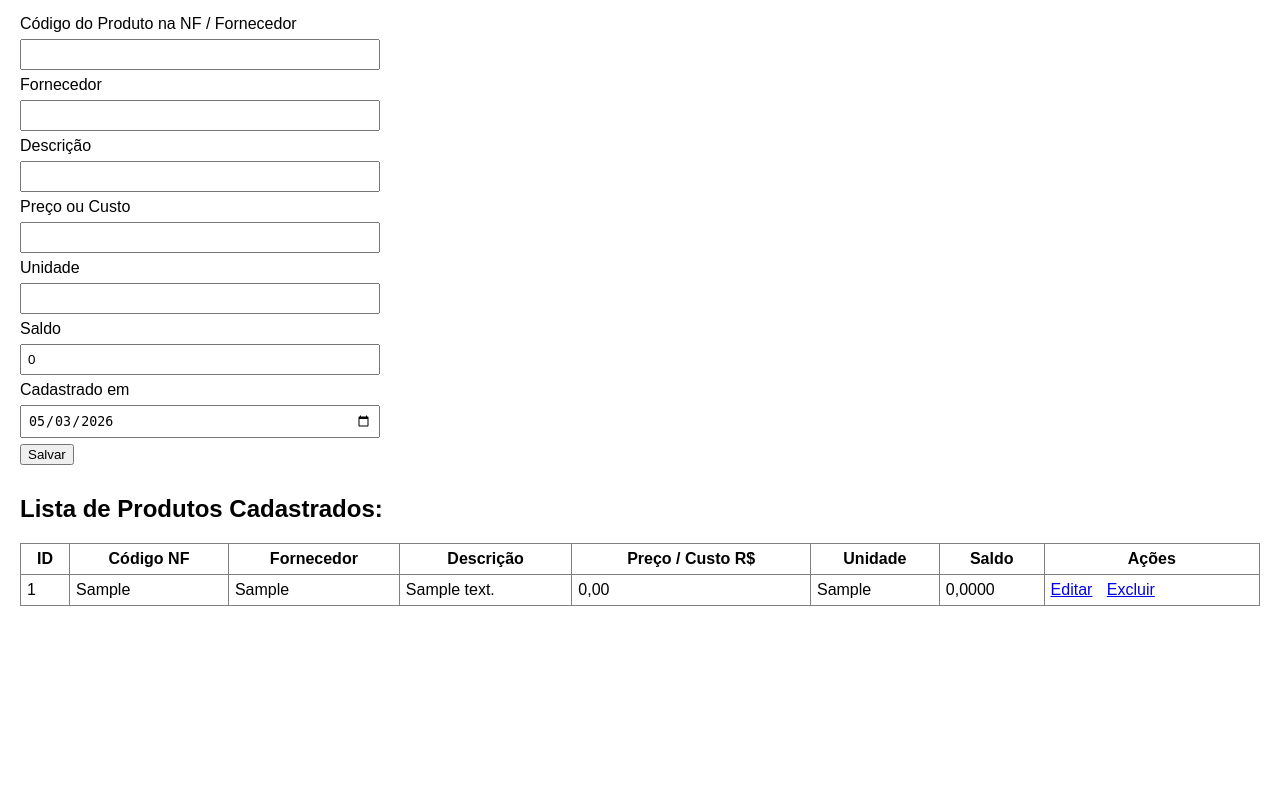
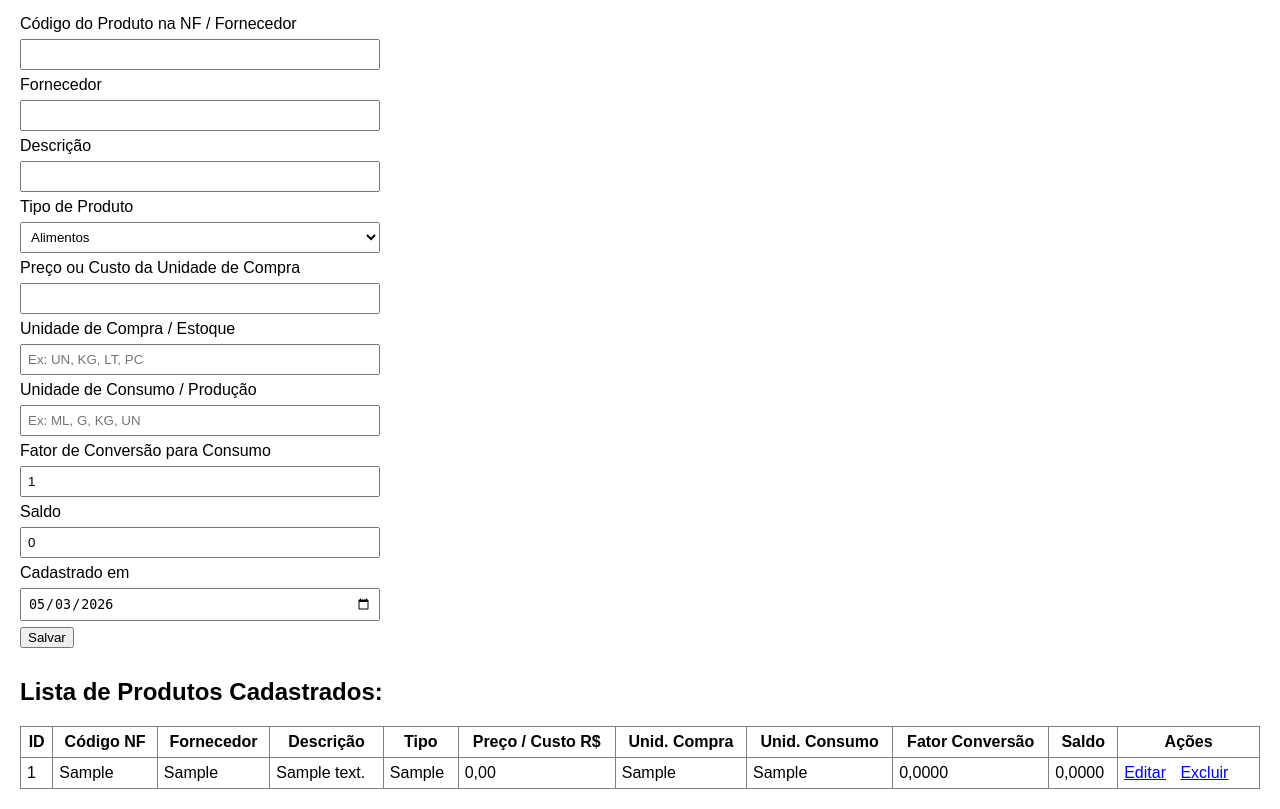
Before and after one commit to williamjr0206/contas, a PHP site: page /cristaos/contas/cadastros/produtos.php in a window 1280 px wide. Shown: the part 380-1189 px from the top of the page. Before the commit the page ends 986 px from the top, so only its background shows below. Run offline with PHP 8.4, Linux system fonts and the light colour scheme; the visitor is signed in with stand-in values (Sample User, id 1); tables that the repository leaves empty or names only in its code hold one stand-in row (values such as "Sample post").

Commit message:
Alteração em Arquivos
Alterados:
- movimentos.php
- produtos.php

```diff
--- a/cadastros/produtos.php
+++ b/cadastros/produtos.php
@@ -26,8 +26,11 @@ if ($_SERVER['REQUEST_METHOD'] === 'POST') {
     $codigo = $_POST['codigo'] ?? '';
     $fornecedor = $_POST['fornecedor'] ?? '';
     $descricao = $_POST['descricao'] ?? '';
+    $tipo_de_produto = $_POST['tipo_de_produto'] ?? 'Produto Acabado';
     $preco = $_POST['preco'] ?? 0;
     $unidade = $_POST['unidade'] ?? '';
+    $unidade_consumo = $_POST['unidade_consumo'] ?? '';
+    $fator_conversao_consumo = $_POST['fator_conversao_consumo'] !== '' ? $_POST['fator_conversao_consumo'] : 1;
     $saldo = $_POST['saldo'] ?? 0;
     $cadastrado_em = $_POST['cadastrado_em'] ?? date('Y-m-d');
     $descricao_normalizada = normalizarDescricaoProduto($descricao);
@@ -37,8 +40,11 @@ if ($_SERVER['REQUEST_METHOD'] === 'POST') {
         SET codigo = :codigo,
             fornecedor = :fornecedor,
             descricao = :descricao,
+            tipo_de_produto = :tipo_de_produto,
             preco = :preco,
             unidade = :unidade,
+            unidade_consumo = :unidade_consumo,
+            fator_conversao_consumo = :fator_conversao_consumo,
             saldo = :saldo,
             cadastrado_em = :cadastrado_em,
             descricao_normalizada = :descricao_normalizada
@@ -48,17 +54,20 @@ if ($_SERVER['REQUEST_METHOD'] === 'POST') {
         $stmt->bindParam(':id', $id);
     } else {
         $sql = "INSERT INTO produtos
-        (codigo, fornecedor, descricao, preco, unidade, saldo, cadastrado_em, descricao_normalizada)
+        (codigo, fornecedor, descricao, tipo_de_produto, preco, unidade, unidade_consumo, fator_conversao_consumo, saldo, cadastrado_em, descricao_normalizada)
         VALUES
-        (:codigo, :fornecedor, :descricao, :preco, :unidade, :saldo, :cadastrado_em, :descricao_normalizada)";
+        (:codigo, :fornecedor, :descricao, :tipo_de_produto, :preco, :unidade, :unidade_consumo, :fator_conversao_consumo, :saldo, :cadastrado_em, :descricao_normalizada)";
         $stmt = $pdo->prepare($sql);
     }
 
     $stmt->bindParam(':codigo', $codigo);
     $stmt->bindParam(':fornecedor', $fornecedor);
     $stmt->bindParam(':descricao', $descricao);
+    $stmt->bindParam(':tipo_de_produto', $tipo_de_produto);
     $stmt->bindParam(':preco', $preco);
     $stmt->bindParam(':unidade', $unidade);
+    $stmt->bindParam(':unidade_consumo', $unidade_consumo);
+    $stmt->bindParam(':fator_conversao_consumo', $fator_conversao_consumo);
     $stmt->bindParam(':saldo', $saldo);
     $stmt->bindParam(':cadastrado_em', $cadastrado_em);
     $stmt->bindParam(':descricao_normalizada', $descricao_normalizada);
@@ -144,11 +153,40 @@ $eventos = $stmt->fetchAll(PDO::FETCH_ASSOC);
 <label>Descrição</label>
 <input name="descricao" required value="<?= htmlspecialchars($editar['descricao'] ?? '') ?>">
 
-<label>Preço ou Custo</label>
+<label>Tipo de Produto</label>
+<select name="tipo_de_produto" required>
+    <?php
+    $tipoAtual = $editar['tipo_de_produto'] ?? 'Alimentos';
+
+    $tipos = [
+        'Cozinha',
+        'Banheiro',
+        'Remédios',
+        'Alimentos',
+        'Remédios',
+        'Vestuários',
+        'Outros'
+    ];
+
+    foreach ($tipos as $tipo):
+    ?>
+        <option value="<?= htmlspecialchars($tipo) ?>" <?= ($tipoAtual === $tipo) ? 'selected' : '' ?>>
+            <?= htmlspecialchars($tipo) ?>
+        </option>
+    <?php endforeach; ?>
+</select>
+
+<label>Preço ou Custo da Unidade de Compra</label>
 <input type="number" name="preco" step="0.01" required value="<?= htmlspecialchars($editar['preco'] ?? '') ?>">
 
-<label>Unidade</label>
-<input name="unidade" required value="<?= htmlspecialchars($editar['unidade'] ?? '') ?>">
+<label>Unidade de Compra / Estoque</label>
+<input name="unidade" required placeholder="Ex: UN, KG, LT, PC" value="<?= htmlspecialchars($editar['unidade'] ?? '') ?>">
+
+<label>Unidade de Consumo / Produção</label>
+<input name="unidade_consumo" placeholder="Ex: ML, G, KG, UN" value="<?= htmlspecialchars($editar['unidade_consumo'] ?? '') ?>">
+
+<label>Fator de Conversão para Consumo</label>
+<input type="number" name="fator_conversao_consumo" step="0.0001" required value="<?= htmlspecialchars($editar['fator_conversao_consumo'] ?? 1) ?>">
 
 <label>Saldo</label>
 <input type="number" name="saldo" step="0.0001" required value="<?= htmlspecialchars($editar['saldo'] ?? 0) ?>">
@@ -172,8 +210,11 @@ $eventos = $stmt->fetchAll(PDO::FETCH_ASSOC);
     <th>Código NF</th>
     <th>Fornecedor</th>
     <th>Descrição</th>
+    <th>Tipo</th>
     <th>Preço / Custo R$</th>
-    <th>Unidade</th>
+    <th>Unid. Compra</th>
+    <th>Unid. Consumo</th>
+    <th>Fator Conversão</th>
     <th>Saldo</th>
     <th>Ações</th>
 </tr>
@@ -184,8 +225,11 @@ $eventos = $stmt->fetchAll(PDO::FETCH_ASSOC);
     <td><?= htmlspecialchars($e['codigo']) ?></td>
     <td><?= htmlspecialchars($e['fornecedor']) ?></td>
     <td><?= htmlspecialchars($e['descricao']) ?></td>
+    <td><?= htmlspecialchars($e['tipo_de_produto'] ?? 'Produto Acabado') ?></td>
     <td><?= htmlspecialchars(number_format((float)$e['preco'], 2, ',', '.')) ?></td>
     <td><?= htmlspecialchars($e['unidade']) ?></td>
+    <td><?= htmlspecialchars($e['unidade_consumo'] ?? '') ?></td>
+    <td><?= htmlspecialchars(number_format((float)($e['fator_conversao_consumo'] ?? 1), 4, ',', '.')) ?></td>
     <td><?= htmlspecialchars(number_format((float)$e['saldo'], 4, ',', '.')) ?></td>
     <td>
         <a href="produtos.php?edit=<?= $e['id_produto'] ?>">Editar</a>
@@ -201,3 +245,5 @@ $eventos = $stmt->fetchAll(PDO::FETCH_ASSOC);
 
 </body>
 </html>
+
+<?php ob_end_flush(); ?>
```
Also changed, not shown: cadastros/movimentos.php (+31 -3 lines).
